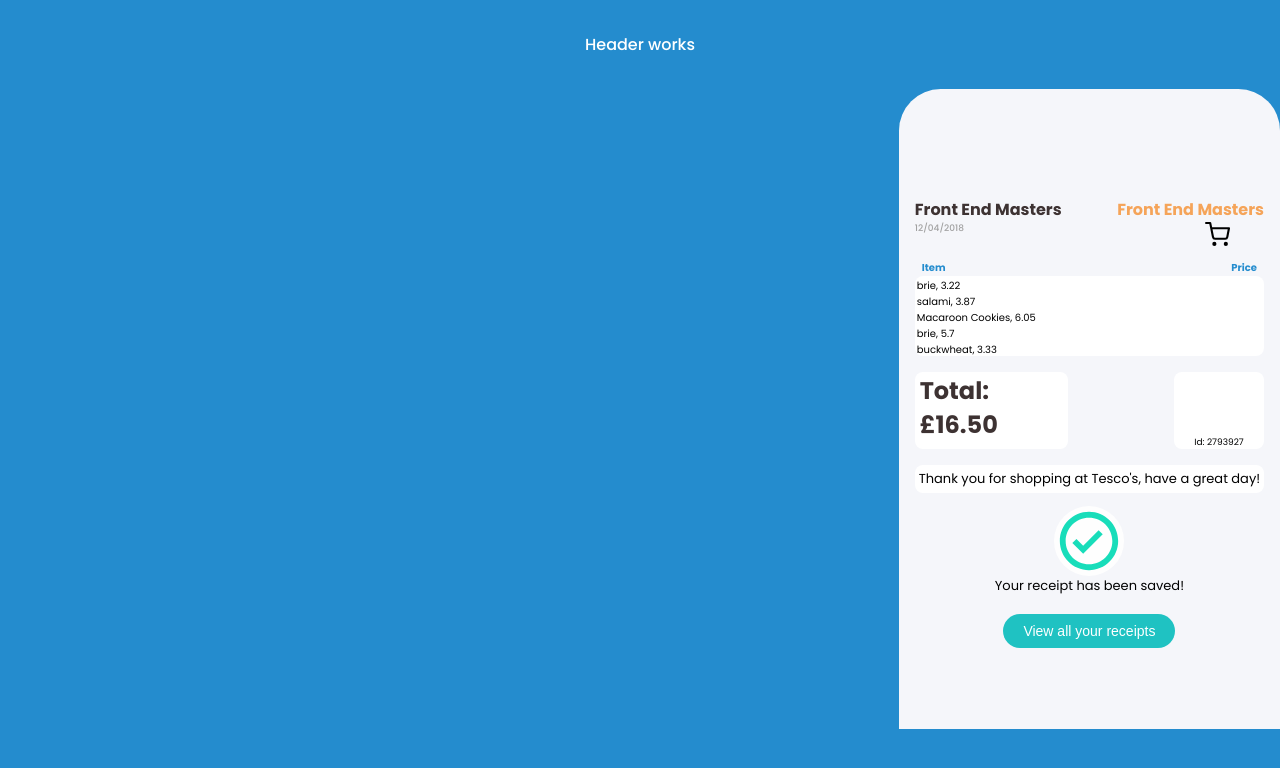
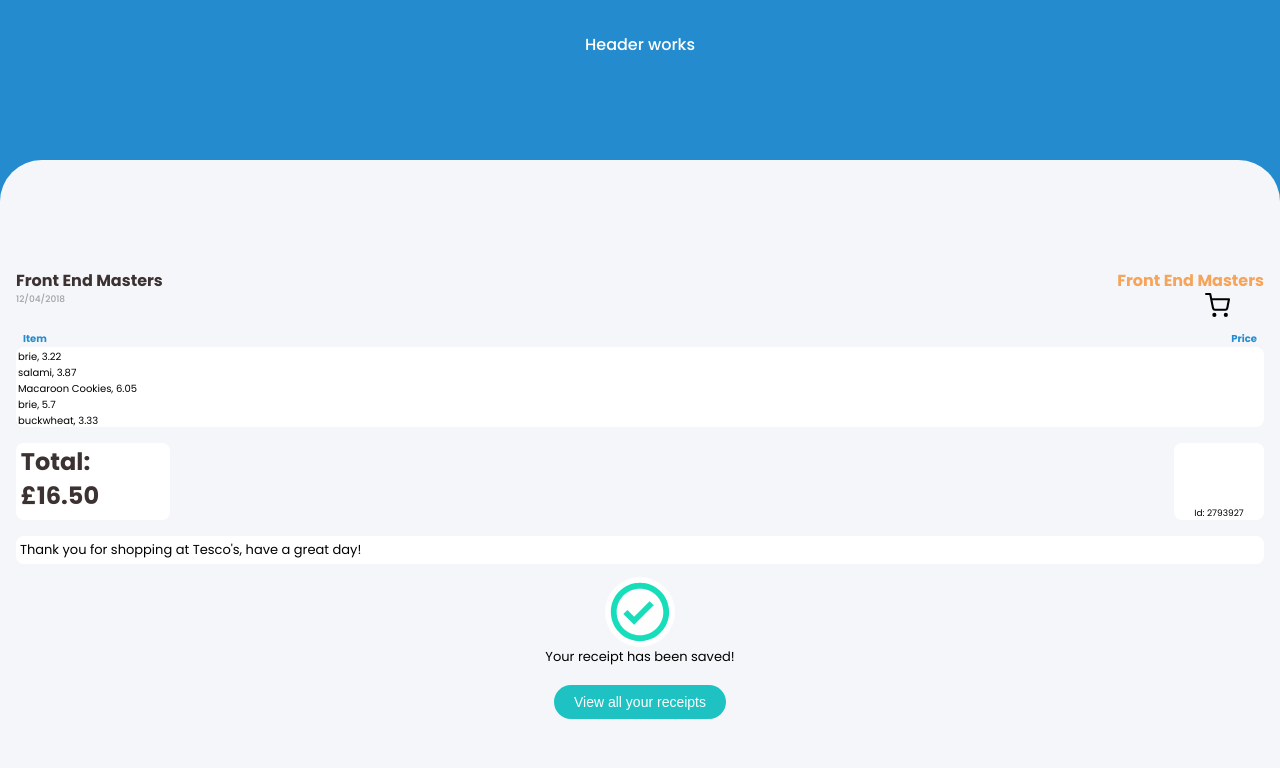
Before and after one commit to lisiesu/QR-Eceipts, a React (Create React App) app in the folder client/: page /receipt/1 in a window 1280 px wide. Shown: the top 768 px of the page. Built offline with nearby package versions, Linux system fonts and the light colour scheme.

Commit message:
:lipstic: (⚛️ Frontend) Add styling to App & Header

```diff
--- a/client/src/App.css
+++ b/client/src/App.css
@@ -1,3 +1,7 @@
 .App {
 	font-family: poppins;
+	height: 100vh;
+	display: flex;
+	flex-direction: column;
+	justify-content: space-between;
 }
--- a/client/src/components/Header/Header.css
+++ b/client/src/components/Header/Header.css
@@ -4,4 +4,5 @@
 	margin-top: 2em;
 	margin-bottom: 2em;
 	color: white;
+	position: static;
 }
```
